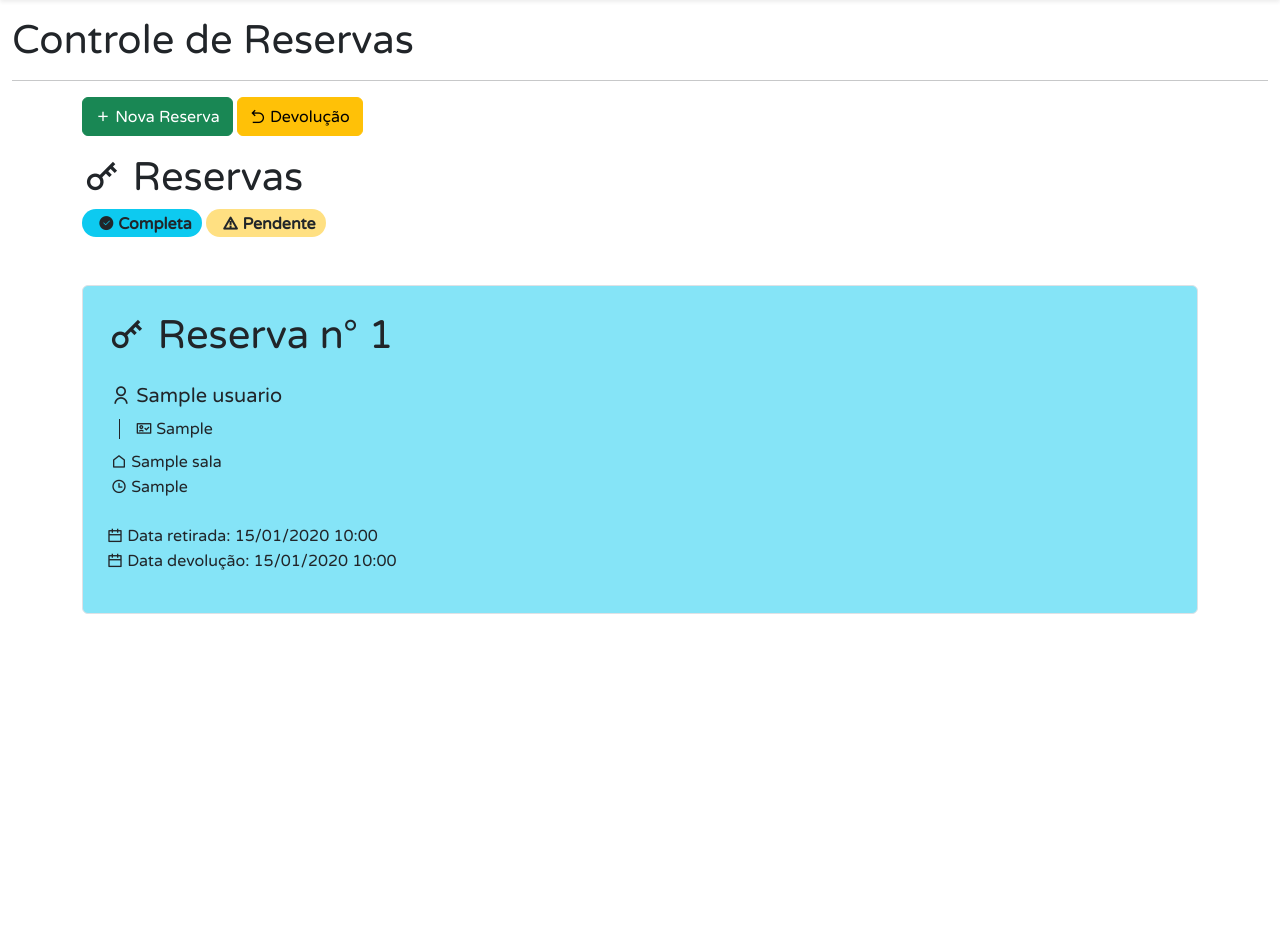
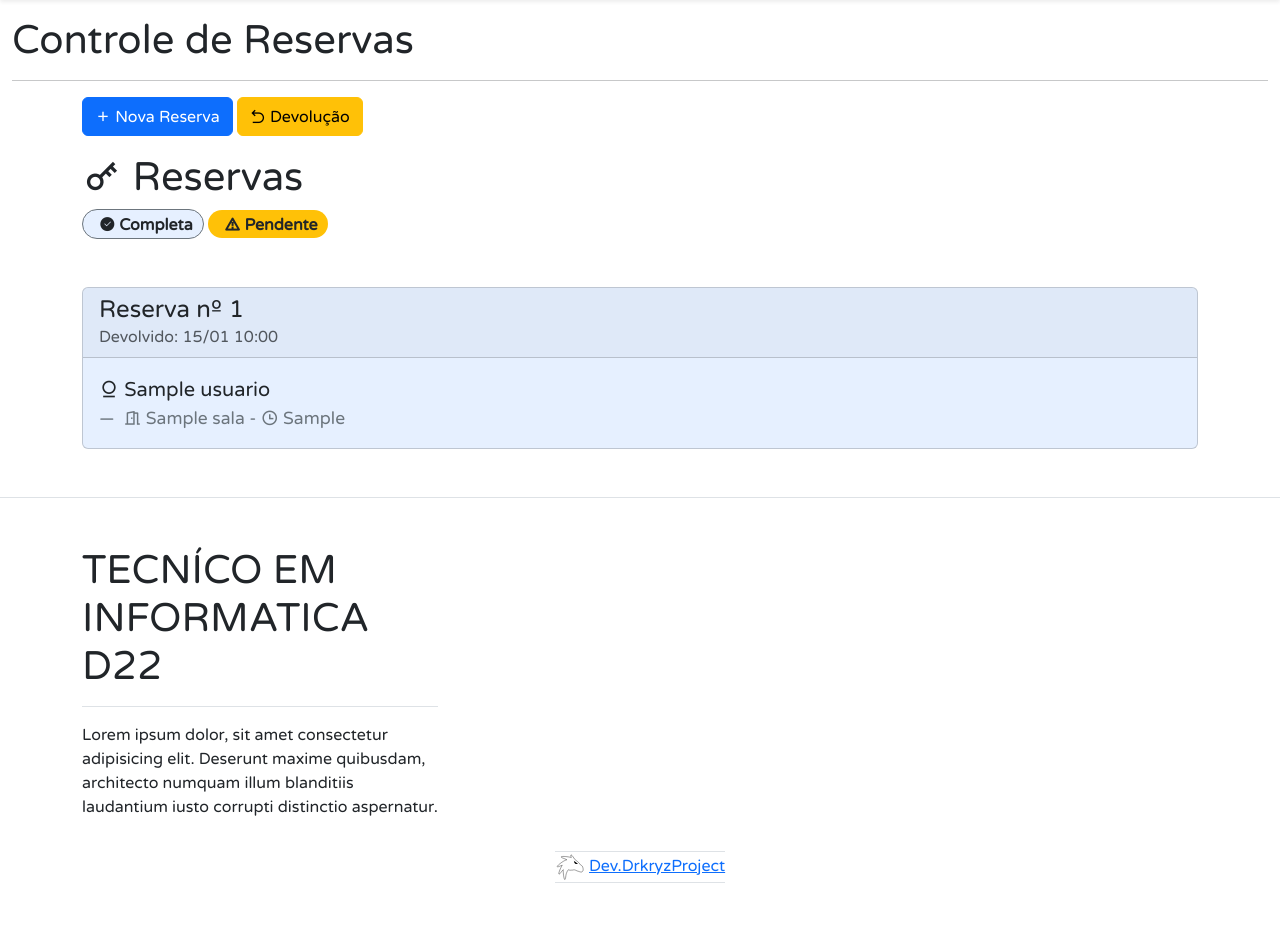
Before and after one commit to drpidman/keyout, a PHP site: page /reservas in a window 1280 px wide. Shown: the part 56-987 px from the top of the page. Before the commit the page ends 670 px from the top, so only its background shows below. Run offline with PHP 8.4, Linux system fonts and the light colour scheme; tables that the repository leaves empty hold one stand-in row (values such as "Sample post").

Commit message:
Aplicar footer em todas as paginas e estilos novos para reservas

```diff
--- a/components/mobileview/footer.php
+++ b/components/footer.php
@@ -1,4 +1,4 @@
-<footer class="mt-5 border-top border-bottom shadow">
+<footer class="mt-5 border-top">
     <div class="container mt-5 mb-5">
         <div class="row">
             <div class="col-xl-4 col-lg-4 col-md-6 mb-3">
--- a/components/reservas/form_reserva.php
+++ b/components/reservas/form_reserva.php
@@ -19,7 +19,7 @@ if (isset($_GET["sala"])) {
     <?php else : ?>
       <?= baseRedirect("reservas") ?>
     <?php endif; ?>"
-    class="btn btn-success">
+    class="btn btn-primary">
       <i class="ri-arrow-left-wide-line"></i>
       Voltar
     </a>
--- a/components/reservas/table_reservas.php
+++ b/components/reservas/table_reservas.php
@@ -1,4 +1,6 @@
 <?php
+date_default_timezone_set("America/Sao_Paulo");
+
 $stmt = $pdo->prepare(
   "SELECT rsv.idreserva,
    rsv.criadoEm, rsv.atualizadoEm, rsv.periodo,
@@ -20,7 +22,7 @@ $stmt->execute();
 <section class="container mt-3">
   <div class="mb-3">
     <section class="mb-3">
-      <a href="?nova-reserva=new" class="btn btn-success">
+      <a href="?nova-reserva=new" class="btn btn-primary">
         <i class="ri-add-fill"></i>
         Nova Reserva
       </a>
@@ -32,81 +34,58 @@ $stmt->execute();
 
     <section class="mb-3">
       <h1><i class="ri-key-2-line"></i> Reservas</h1>
-      <span class="badge fs-6 ps-3 rounded-pill text-bg-info text-dark"><i class="ri-checkbox-circle-fill"></i> Completa</span>
-      <span class="badge fs-6 ps-3 rounded-pill text-bg-warning bg-opacity-50 text-dark"><i class="ri-alert-line"></i> Pendente</span>
+      <span class="badge fs-6 ps-3 rounded-pill text-bg-primary bg-opacity-10 border border-secondary text-dark"><i
+          class="ri-checkbox-circle-fill"></i>
+        Completa</span>
+      <span class="badge fs-6 ps-3 rounded-pill text-bg-warning bg-opacity text-dark"><i class="ri-alert-line"></i>
+        Pendente</span>
     </section>
   </div>
 
-  <?php if ($stmt->rowCount()) : ?>
+  <?php if ($stmt->rowCount()): ?>
     <div class="d-flex flex-column gap-3 mt-5">
-      <?php while ($reserva = $stmt->fetch(PDO::FETCH_ASSOC)) : ?>
-        <div class="d-flex p-3 border rounded mb-3
-      <?php if (!$reserva["atualizadoEm"]) : ?>
-        bg-warning bg-opacity-50
-      <?php else : ?>
-        bg-info bg-opacity-50
-      <?php endif; ?> ">
-          <div class="p-2 d-flex gap-3 flex-column">
-            <h1>
-              <i class="ri-key-2-line"></i>
-              Reserva n° <?= $reserva["idreserva"] ?>
-            </h1>
-            <section class="ms-1">
-              <div class="mb-2">
-                <h5>
-                  <i class="ri-user-line"></i>
+      <?php while ($reserva = $stmt->fetch(PDO::FETCH_ASSOC)): ?>
+        <div class="card w-100 <?= $reserva["atualizadoEm"] ? "bg-primary bg-opacity-10" : "bg-warning bg-opacity-50" ?>"
+          style="width: 18rem;">
+          <div class="card-header">
+            <h4 class=" m-0">Reserva nº
+              <?= $reserva["idreserva"] ?>
+            </h4>
+            <p class="card-subtitle text-muted m-0">
+              <?= $reserva["atualizadoEm"] ?
+                "Devolvido: " . date("d/m H:i", strtotime($reserva["atualizadoEm"]))
+                : "Pendente: " . date("d/m H:i", strtotime($reserva["criadoEm"]))
+                ?>
+            </p>
+          </div>
+          <div class="card-body">
+            <div class="card-text">
+              <blockquote class="blockquote <?= !$reserva["atualizadoEm"] ? "mb-3" : "mb-0" ?>">
+                <p>
+                  <i class="ri-user-4-line"></i>
                   <?= $reserva["username"] ?>
-                </h5>
-                <span class="fs-6 ps-3 ms-2 border-start border-dark">
-                  <i class="ri-pass-valid-line"></i>
-                  <?= $reserva["nregistro"] ?>
-                </span>
-              </div>
-              <div>
-                <span class="fs-6">
-                  <i class="ri-home-line"></i>
-                  <?= $reserva["roomname"] ?>
-                </span>
-              </div>
-              <div>
-                <span class="fs-6">
+                </p>
+                <footer class="blockquote-footer <?= !$reserva["atualizadoEm"] ? "text-dark" : "text-gray" ?>">
+                  <i class="ri-door-open-line"></i>
+                  <?= $reserva["roomname"] ?> -
                   <i class="ri-time-line"></i>
                   <?= $reserva["periodo"] ?>
-                </span>
-              </div>
-            </section>
-            <section>
-              <div class="mt-2">
-                <i class="ri-calendar-line"></i>
-                Data retirada:
-                <span>
-                  <?= date("d/m/Y H:i", strtotime($reserva["criadoEm"])); ?>
-                </span>
-              </div>
-              <div class="mb-3">
-                <i class="ri-calendar-line"></i>
-                Data devolução:
-                <span>
-                  <?php if ($reserva["atualizadoEm"]) : echo date("d/m/Y H:i", strtotime($reserva["atualizadoEm"])); ?>
-                  <?php else : ?>
-                    <i class="ri-error-warning-line"></i>
-                    Pendente
-                  <?php endif ?>
-                </span>
-              </div>
-              <div>
-                <?php if (!$reserva["atualizadoEm"]) : ?>
-                  <a href="?action=confirmar&method=confirm&reserva=<?= $reserva["idreserva"] ?>" class="btn btn-warning">Concluir</a>
-                <?php endif ?>
-              </div>
-            </section>
+                </footer>
+              </blockquote>
+
+              <?php if (!$reserva["atualizadoEm"]): ?>
+                <a href="?action=confirmar&method=confirm&reserva=<?= $reserva["idreserva"] ?>"
+                  class="btn btn-warning p-1">Concluir</a>
+              <?php endif ?>
+            </div>
           </div>
         </div>
       <?php endwhile ?>
-    <?php else : ?>
+    <?php else: ?>
       <div class="mb-3 border rounded p-3 mt-5">
         <h1>Nenhuma reserva foi criada</h1>
-        <p class="text-gray">Para poder visualizar as reservas, por favor, adicione uma no botão "+ Nova reserva" ou clique aqui:
+        <p class="text-gray">Para poder visualizar as reservas, por favor, adicione uma no botão "+ Nova reserva" ou
+          clique aqui:
           <a href="?nova-reserva=new">
             <i class="ri-add-fill"></i>
             Nova Reserva
@@ -114,5 +93,5 @@ $stmt->execute();
         </p>
       </div>
     <?php endif ?>
-    </div>
+  </div>
 </section>
--- a/components/salas/form_sala.php
+++ b/components/salas/form_sala.php
@@ -10,7 +10,7 @@ if ($_GET['nova-sala'] == "edit") {
 
 <section class="container mt-5">
   <div class="mb-3">
-    <a href="<?= baseRedirect("salas") ?>" class="btn btn-success">
+    <a href="<?= baseRedirect("salas") ?>" class="btn btn-primary">
       <i class="ri-arrow-left-wide-line"></i>
       Voltar
     </a>
--- a/mobileview/index.php
+++ b/mobileview/index.php
@@ -22,7 +22,7 @@ include "../utils.php";
         <?php include_once "../components/mobileview/table_mobilevew.php" ?>
     </div>
 
-    <?php include_once "../components/mobileview/footer.php" ?>
+    <?php include_once "../components/footer.php" ?>
 
     <script src="../assets/js/bootstrap.bundle.min.js"></script>
 </body>
--- a/reservas/index.php
+++ b/reservas/index.php
@@ -32,6 +32,7 @@ include "../utils.php";
             include_once "../components/reservas/table_reservas.php" ?>
     </div>
 
+    <?php include_once "../components/footer.php" ?>
     <script src="../assets/js/bootstrap.bundle.min.js"></script>
 </body>
 
```
Also changed, not shown: components/home/table_home.php (+18 -19 lines), components/salas/table_salas.php (+12 -8 lines), components/usuarios/form_usuario.php (+18 -20 lines), components/usuarios/table_usuarios.php (+17 -10 lines), salas/index.php (+6 -3 lines), usuarios/index.php (+6 -3 lines).
